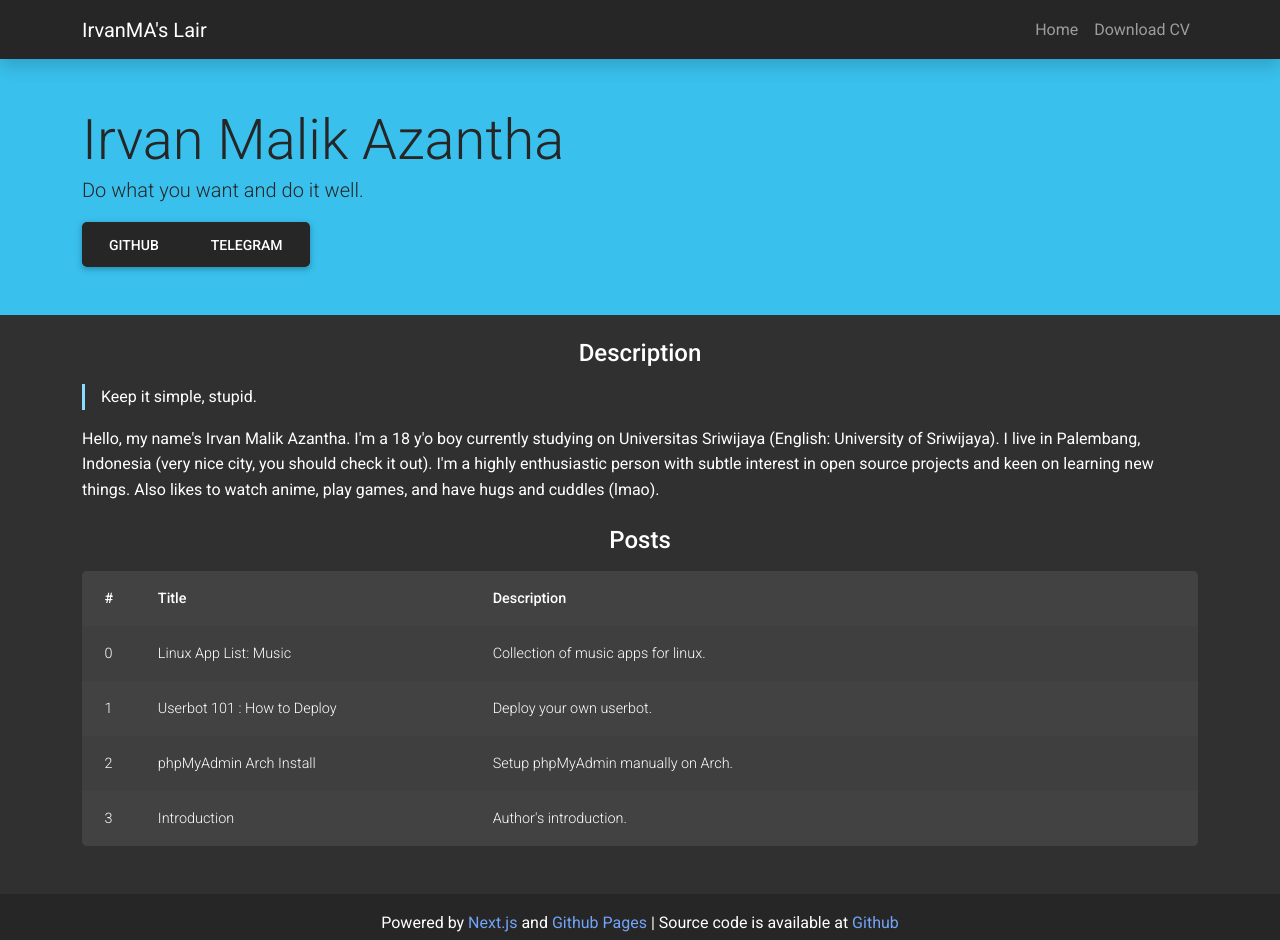
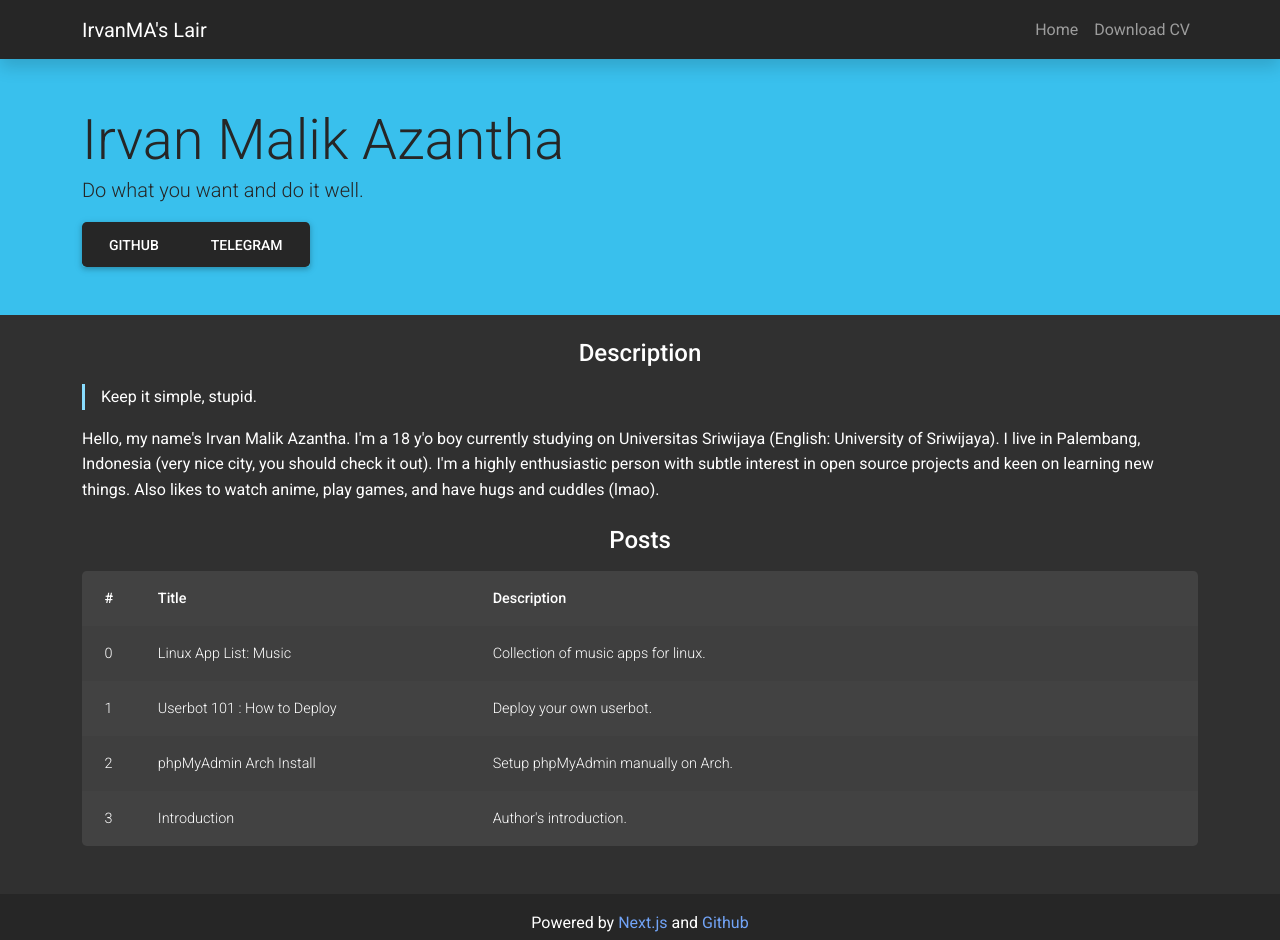
Before and after one commit to Juiux/next-port-landing, a Next.js app: page / in a window 1280 px wide. Shown: the top 940 px of the page. Built offline with nearby package versions, Linux system fonts and the light colour scheme.

Commit message:
footer: ...
Signed-off-by: irvanmalik48 <irvanmalik48@gmail.com>

```diff
--- a/includes/footer.js
+++ b/includes/footer.js
@@ -3,11 +3,7 @@ export default function Footer() {
     <footer className="bg-dark text-center text-lg-start">
       <div className="text-center p-3">
         Powered by <a href="https://nextjs.org/">Next.js</a> and{" "}
-        <a href="https://pages.github.com/">Github Pages</a> | Source code is
-        available at{" "}
-        <a href="https://github.com/irvanmalik48/irvanmalik48.github.io">
-          Github
-        </a>
+        <a href="https://pages.github.com/">Github</a>
         <br />
         Copyright © 2021 Irvan Malik Azantha
       </div>
```
